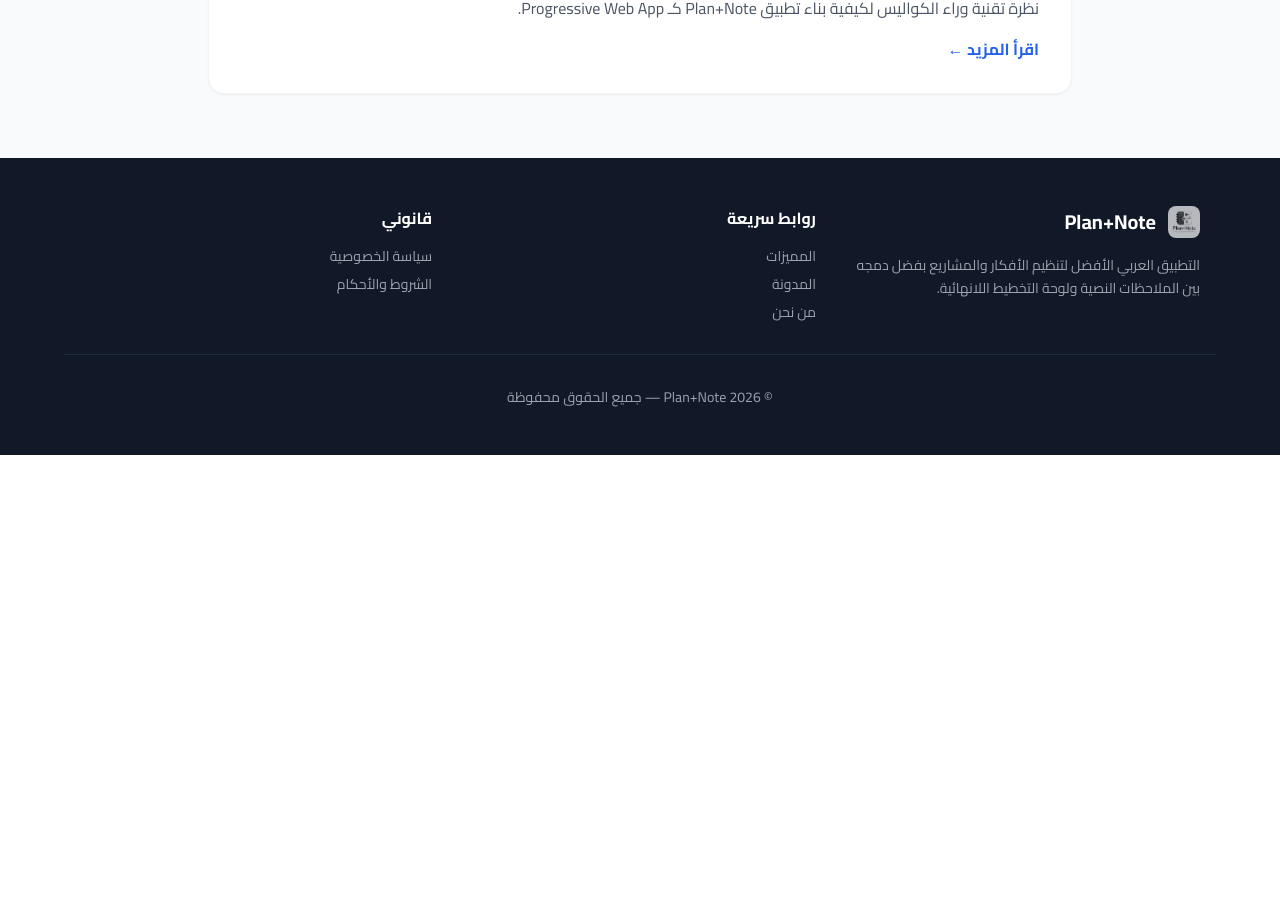
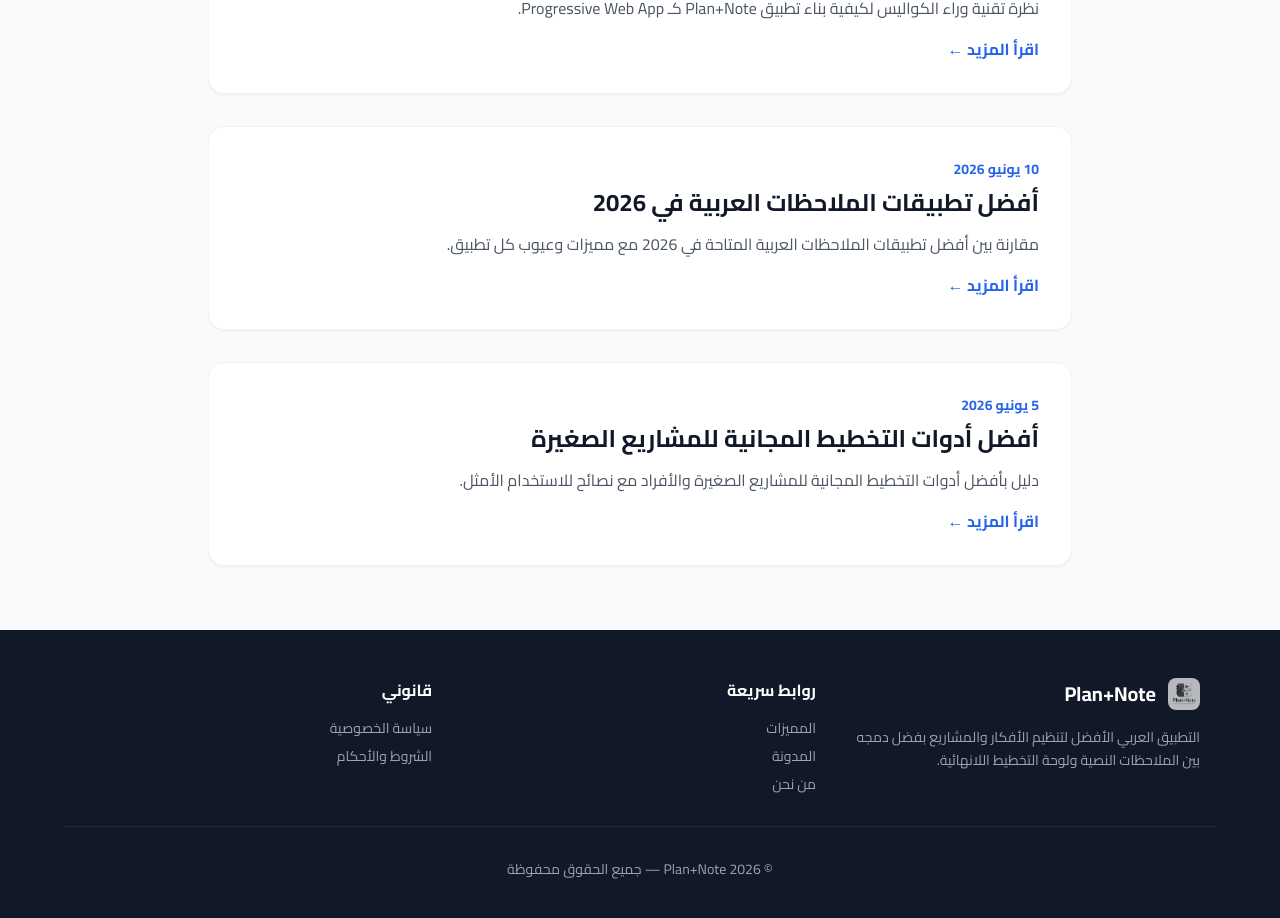
Before and after one commit to naderelsaany/plan-note, a Next.js app: page /blog in a window 1280 px wide. Shown: the part 859-1777 px from the top of the page. Before the commit the page ends 1314 px from the top, so only its background shows below. Built offline with nearby package versions, Linux system fonts and the light colour scheme; no server answers.

Commit message:
feat(seo): Fix dynamic blog metadata, add missing articles and update sitemap

```diff
--- a/app/blog/[slug]/page.js
+++ b/app/blog/[slug]/page.js
@@ -3,10 +3,40 @@
 import Link from 'next/link';
 
 export async function generateMetadata({ params }) {
-  // In a real app, you would fetch the post by params.slug and return dynamic metadata.
-  return {
+  const metadataMap = {
+    'best-note-taking-methods-2026': {
+      title: 'أفضل طرق تدوين الملاحظات في 2026 | Plan+Note',
+      description: 'اكتشف أفضل طرق تدوين الملاحظات في 2026: من الطرق التقليدية إلى الرقمية، وكيف تختار الطريقة المناسبة لك.',
+    },
+    'linear-notes-vs-mindmaps': {
+      title: 'الفرق بين الملاحظات الخطية والخرائط الذهنية | Plan+Note',
+      description: 'مقارنة شاملة بين الملاحظات الخطية والخرائط الذهنية: أيهما أفضل للتنظيم والإبداع؟',
+    },
+    'how-to-build-pwa': {
+      title: 'كيف تبني تطبيق PWA ناجح؟ دليل شامل 2026 | Plan+Note',
+      description: 'دليل خطوة بخطوة لبناء تطبيق PWA ناجح: من المفهوم إلى النشر مع أفضل الممارسات.',
+    },
+    'best-arabic-note-apps': {
+      title: 'أفضل تطبيقات الملاحظات العربية في 2026 | Plan+Note',
+      description: 'مقارنة بين أفضل تطبيقات الملاحظات العربية المتاحة في 2026 مع مميزات وعيوب كل تطبيق.',
+    },
+    'free-planning-tools': {
+      title: 'أفضل أدوات التخطيط المجانية للمشاريع الصغيرة | Plan+Note',
+      description: 'دليل بأفضل أدوات التخطيط المجانية للمشاريع الصغيرة والأفراد مع نصائح للاستخدام الأمثل.',
+    }
+  };
+
+  const meta = metadataMap[params.slug] || {
     title: `المقال | Plan+Note`,
     description: 'مقال تفصيلي من مدونة تطبيق Plan+Note.',
+  };
+
+  return {
+    title: meta.title,
+    description: meta.description,
+    alternates: {
+      canonical: `https://plan-note-psi.vercel.app/blog/${params.slug}`
+    }
   };
 }
 
--- a/app/blog/page.js
+++ b/app/blog/page.js
@@ -29,6 +29,20 @@
       excerpt: 'نظرة تقنية وراء الكواليس لكيفية بناء تطبيق Plan+Note كـ Progressive Web App.',
       date: '15 يونيو 2026',
       slug: '/blog/how-to-build-pwa',
+    },
+    {
+      id: 4,
+      title: 'أفضل تطبيقات الملاحظات العربية في 2026',
+      excerpt: 'مقارنة بين أفضل تطبيقات الملاحظات العربية المتاحة في 2026 مع مميزات وعيوب كل تطبيق.',
+      date: '10 يونيو 2026',
+      slug: '/blog/best-arabic-note-apps',
+    },
+    {
+      id: 5,
+      title: 'أفضل أدوات التخطيط المجانية للمشاريع الصغيرة',
+      excerpt: 'دليل بأفضل أدوات التخطيط المجانية للمشاريع الصغيرة والأفراد مع نصائح للاستخدام الأمثل.',
+      date: '5 يونيو 2026',
+      slug: '/blog/free-planning-tools',
     },
   ];
 
--- a/app/sitemap.js
+++ b/app/sitemap.js
@@ -11,6 +11,8 @@
     '/blog/best-note-taking-methods-2026',
     '/blog/linear-notes-vs-mindmaps',
     '/blog/how-to-build-pwa',
+    '/blog/best-arabic-note-apps',
+    '/blog/free-planning-tools',
   ];
 
   return pages.map((page) => ({
```
